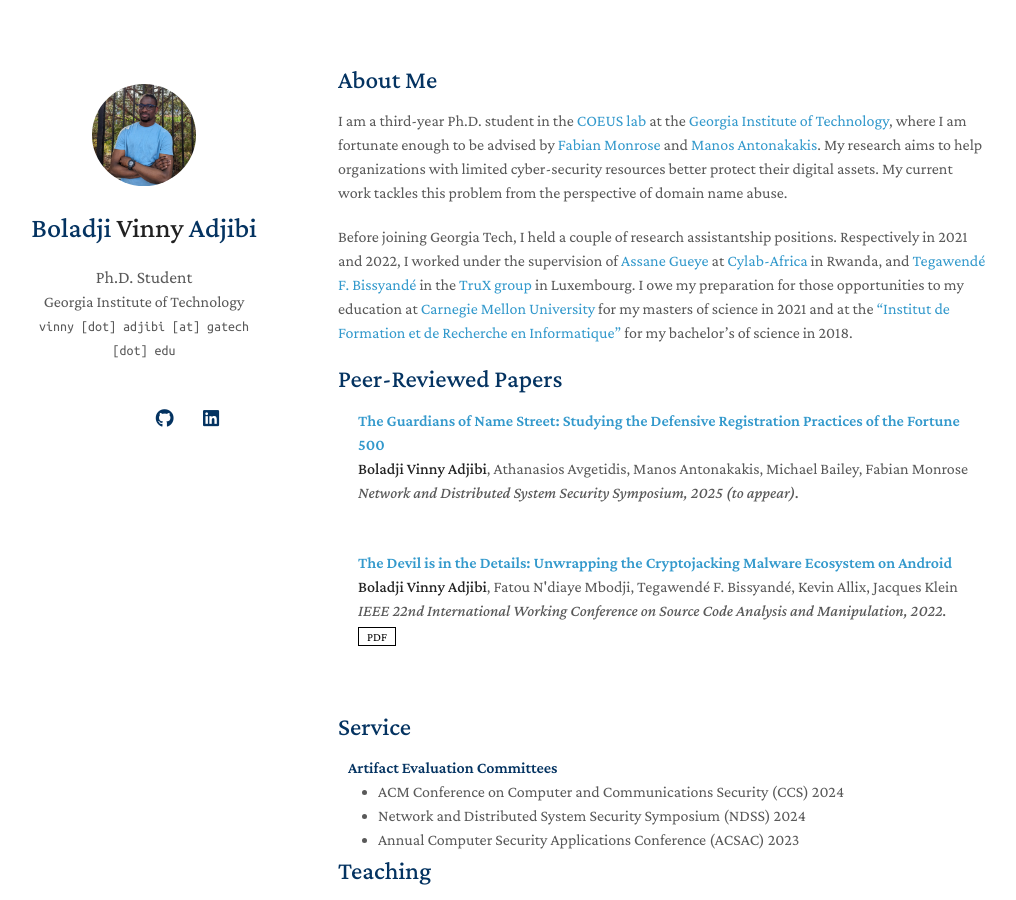
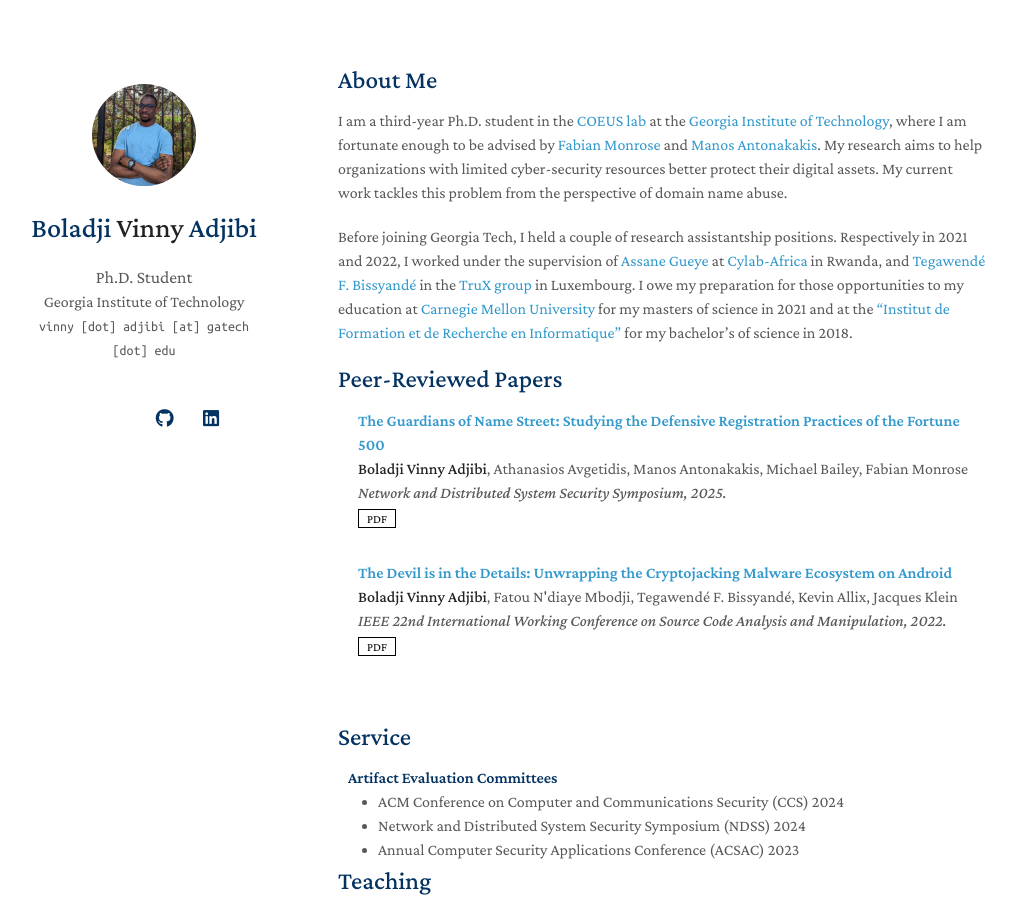
Before and after one commit to boladjivinny/boladjivinny.github.io, a Jekyll site: the page built from index.md, in a window 1280 px wide and 900 px high. Shown: the whole window, without its empty margins (132-1148 px from the left). Built offline with Jekyll 4.4.1, drawn with Linux system fonts in a browser that asks for light colours; nearby versions of some CDN libraries; a style sheet for code colours, icons or effects is not loaded; our own code applies the rules of GitHub Pages for plain Markdown files.

Commit message:
Updated reference to NDSS paper

```diff
--- a/_data/publications.yml
+++ b/_data/publications.yml
@@ -2,7 +2,8 @@ main:
   - title: "The Guardians of Name Street: Studying the Defensive Registration Practices of the Fortune 500"
     authors: <strong>Boladji Vinny Adjibi</strong>, Athanasios Avgetidis, Manos Antonakakis, Michael Bailey, Fabian Monrose
     conference_short: NDSS
-    conference: Network and Distributed System Security Symposium, 2025 (to appear).
+    conference: Network and Distributed System Security Symposium, 2025.
+    pdf: https://www.ndss-symposium.org/ndss-paper/the-guardians-of-name-street-studying-the-defensive-registration-practices-of-the-fortune-500/
   - title: "The Devil is in the Details: Unwrapping the Cryptojacking Malware Ecosystem on Android"
     authors: <strong>Boladji Vinny Adjibi</strong>, Fatou N'diaye Mbodji, Tegawendé F. Bissyandé, Kevin Allix, Jacques Klein
     conference_short: SCAM
```
